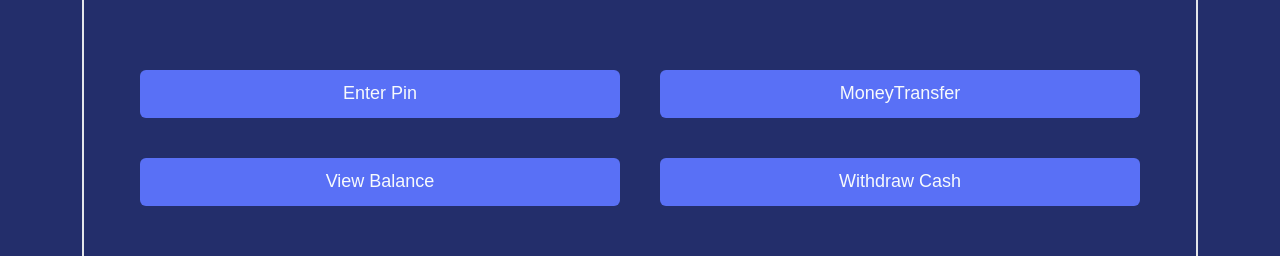
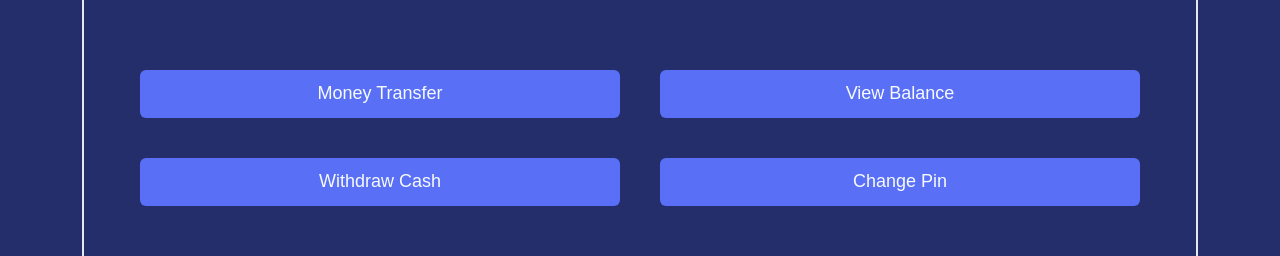
Before and after one commit to S-Nuttapong/Atm, a React (Vite) app: page / in a window 1280 px wide. Both pictures are taken after a click on the button "Cancel". Shown: the part 232-488 px from the top of the page. Built offline with nearby package versions, Linux system fonts and the light colour scheme.

Commit message:
feat: add exit event handle

```diff
--- a/src/app/AtmLayout.tsx
+++ b/src/app/AtmLayout.tsx
@@ -1,7 +1,10 @@
+import { useTransactionNavigation } from '@entities/transaction'
 import { Button, Flex, Heading, Stack } from '@shared/design-system'
 import { ComponentWithChildren } from '@shared/types'
 
-export const AtmLayout: ComponentWithChildren = ({ children }) => (
+export const AtmLayout: ComponentWithChildren = ({ children }) => {
+  const { exit } = useTransactionNavigation()
+  return (
     <Flex
       w="full"
       h="full"
@@ -26,7 +29,7 @@ export const AtmLayout: ComponentWithChildren = ({ children }) => (
           gap={5}
         >
           <Heading variant="h1">San Bank</Heading>
-        <Button variant="outline" w="full" maxW={150}>
+          <Button variant="outline" w="full" maxW={150} onClick={exit}>
             Exit
           </Button>
         </Flex>
@@ -34,3 +37,4 @@ export const AtmLayout: ComponentWithChildren = ({ children }) => (
       </Stack>
     </Flex>
   )
+}
--- a/src/entities/atm/configs.ts
+++ b/src/entities/atm/configs.ts
@@ -5,7 +5,8 @@ const allTransactions: Transaction[] = [
     'MoneyTransfer',
     'ViewBalance',
     'WithdrawCash',
-    'TransactionsMenu'
+    'TransactionsMenu',
+    'ChangePin'
 ]
 
 export const atmConfigs = {
--- a/src/entities/transaction/TransactionsMenu.tsx
+++ b/src/entities/transaction/TransactionsMenu.tsx
@@ -7,8 +7,8 @@ import { useTransactionNavigation } from './transaction-navigation'
 const twoByTwoWrapOnMobile = ['1fr', '1fr 1fr']
 
 const transactionTitleMap: Partial<Record<Transaction, string>> = {
-  EnterPin: 'Enter Pin',
-  MoneyTransfer: 'MoneyTransfer',
+  ChangePin: 'Change Pin',
+  MoneyTransfer: 'Money Transfer',
   ViewBalance: 'View Balance',
   WithdrawCash: 'Withdraw Cash',
 }
--- a/src/shared/types.ts
+++ b/src/shared/types.ts
@@ -3,7 +3,7 @@ import { FC, PropsWithChildren } from "react";
 
 export type ComponentWithChildren<P = unknown> = FC<PropsWithChildren<P>>
 
-export type Transaction = 'WithdrawCash' | 'EnterPin' | 'ViewBalance' | 'MoneyTransfer' | 'TransactionsMenu'
+export type Transaction = 'WithdrawCash' | 'EnterPin' | 'ViewBalance' | 'MoneyTransfer' | 'TransactionsMenu' | 'ChangePin'
 
 export type UseVerifyPinConfigs = {
     onSuccess?: (data: User, variables: string, context: unknown) => void | Promise<unknown>
```
Lines whose indentation alone changed are shown as unchanged.
